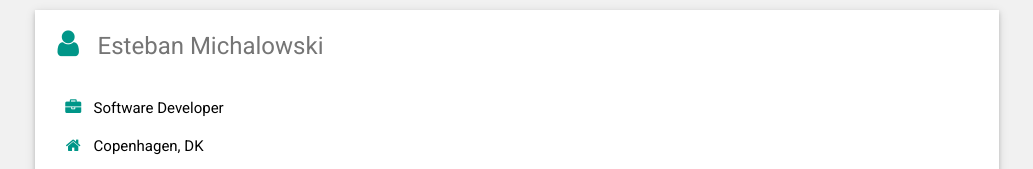
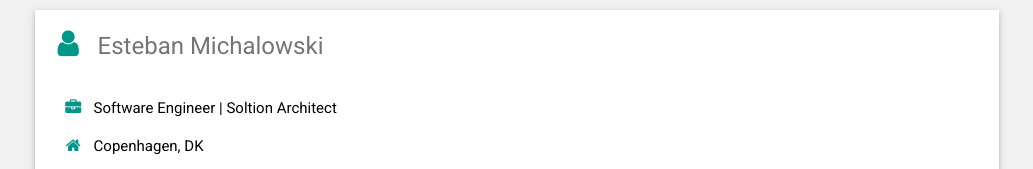
Before and after one commit to emicha/cv, a plain HTML site: page index.html in a window 1280 px wide. Shown: the top 169 px of the page, without its empty margins (123-1156 px from the left). Drawn offline with Linux system fonts and the light colour scheme.

Commit message:
Update the title to be more accurate

```diff
--- a/index.html
+++ b/index.html
@@ -21,7 +21,7 @@ html,body,h1,h2,h3,h4,h5,h6 {font-family: "Roboto", sans-serif}
        <div class="w3-container w3-card-2 w3-white w3-margin-bottom">
         <h2 class="w3-text-grey w3-padding-12"><i class="fa fa-user fa-fw w3-margin-right w3-xxlarge w3-text-teal"></i>Esteban Michalowski</h2>
           <div class="w3-container">
-            <p><i class="fa fa-briefcase fa-fw w3-margin-right w3-large w3-text-teal"></i>Software Developer</p>
+            <p><i class="fa fa-briefcase fa-fw w3-margin-right w3-large w3-text-teal"></i>Software Engineer | Soltion Architect</p>
               <p><i class="fa fa-home fa-fw w3-margin-right w3-large w3-text-teal"></i>Copenhagen, DK</p>
               <p><i class="fa fa-envelope fa-fw w3-margin-right w3-large w3-text-teal"></i>me@estebanm.com</p>
               <!-- <p><i class="fa fa-phone fa-fw w3-margin-right w3-large w3-text-teal"></i>Request Phone</p> -->
```
